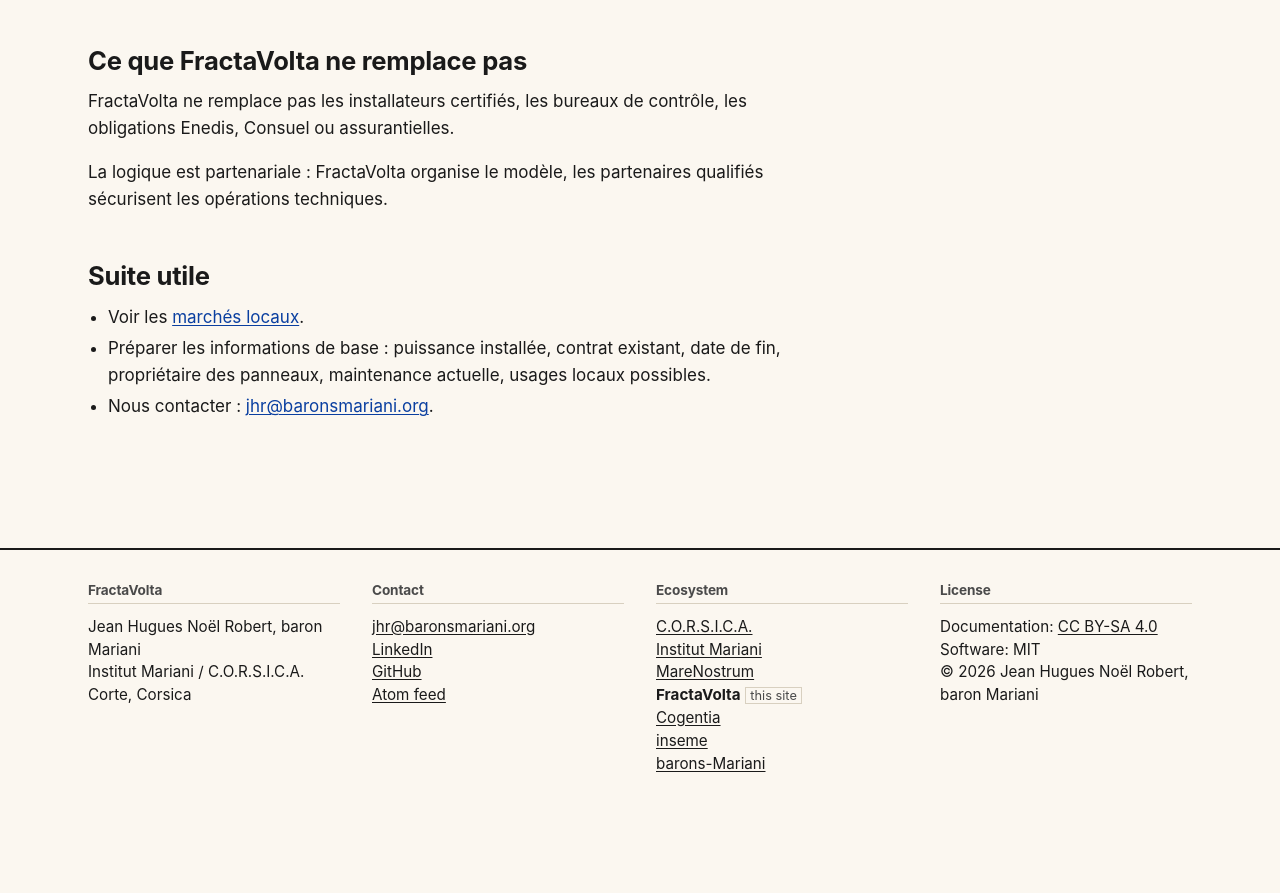
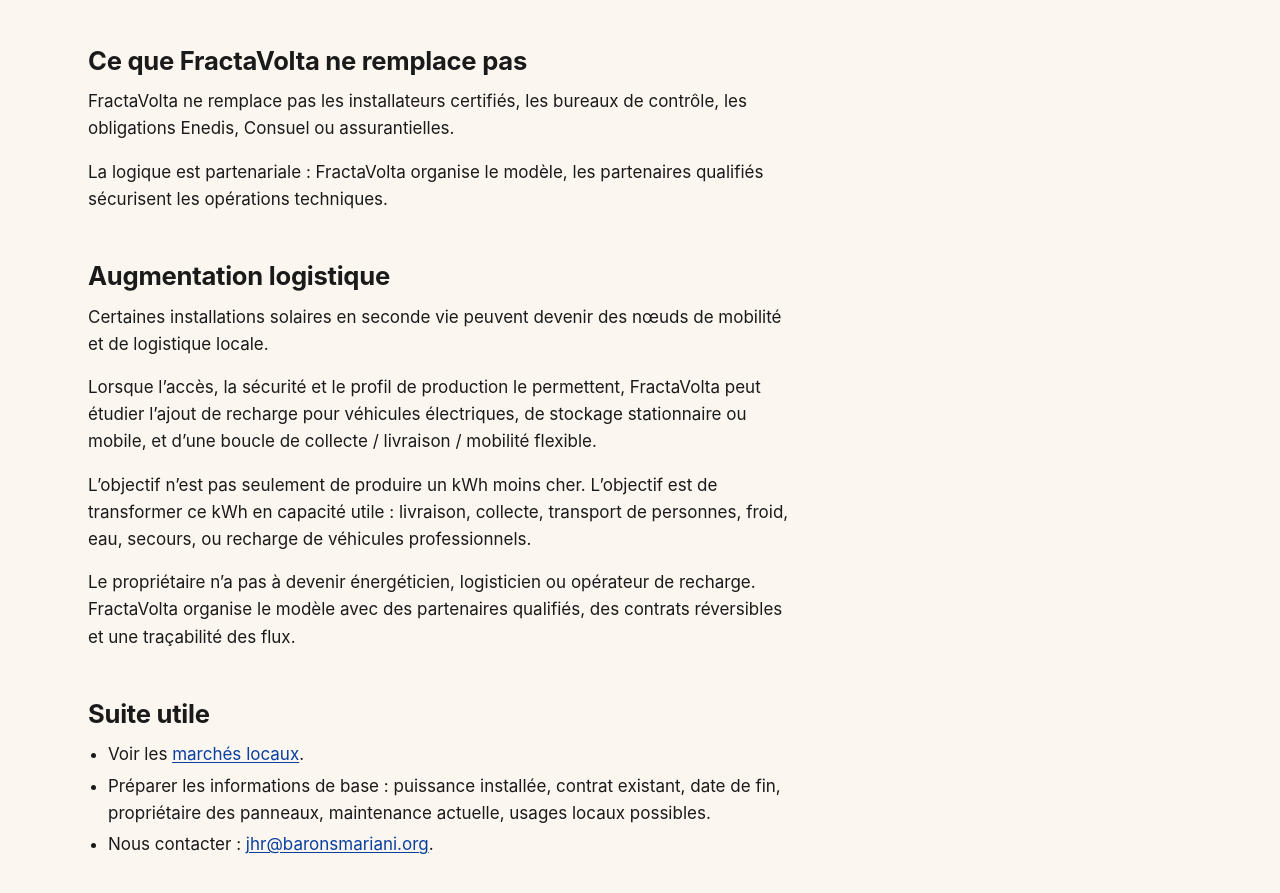
Before and after one commit to JeanHuguesRobert/FractaVolta, a Jekyll site: the page built from docs/fr/seconde-vie.md, in a window 1280 px wide and 900 px high, scrolled down 2551 px. Shown: the top 893 px of the window. Built offline with Jekyll 4.4.1, drawn with Linux system fonts in a browser that asks for light colours; before the commit the page ends 3358 px from its top, so only the background shows below that.

Commit message:
Ajoute de l'offre "logistique"

```diff
--- a/docs/fr/seconde-vie.md
+++ b/docs/fr/seconde-vie.md
@@ -86,6 +86,16 @@
 
 La logique est partenariale : FractaVolta organise le modèle, les partenaires qualifiés sécurisent les opérations techniques.
 
+## Augmentation logistique
+
+Certaines installations solaires en seconde vie peuvent devenir des nœuds de mobilité et de logistique locale.
+
+Lorsque l’accès, la sécurité et le profil de production le permettent, FractaVolta peut étudier l’ajout de recharge pour véhicules électriques, de stockage stationnaire ou mobile, et d’une boucle de collecte / livraison / mobilité flexible.
+
+L’objectif n’est pas seulement de produire un kWh moins cher. L’objectif est de transformer ce kWh en capacité utile : livraison, collecte, transport de personnes, froid, eau, secours, ou recharge de véhicules professionnels.
+
+Le propriétaire n’a pas à devenir énergéticien, logisticien ou opérateur de recharge. FractaVolta organise le modèle avec des partenaires qualifiés, des contrats réversibles et une traçabilité des flux.
+
 ## Suite utile
 
 - Voir les [marchés locaux](./marches).
```
